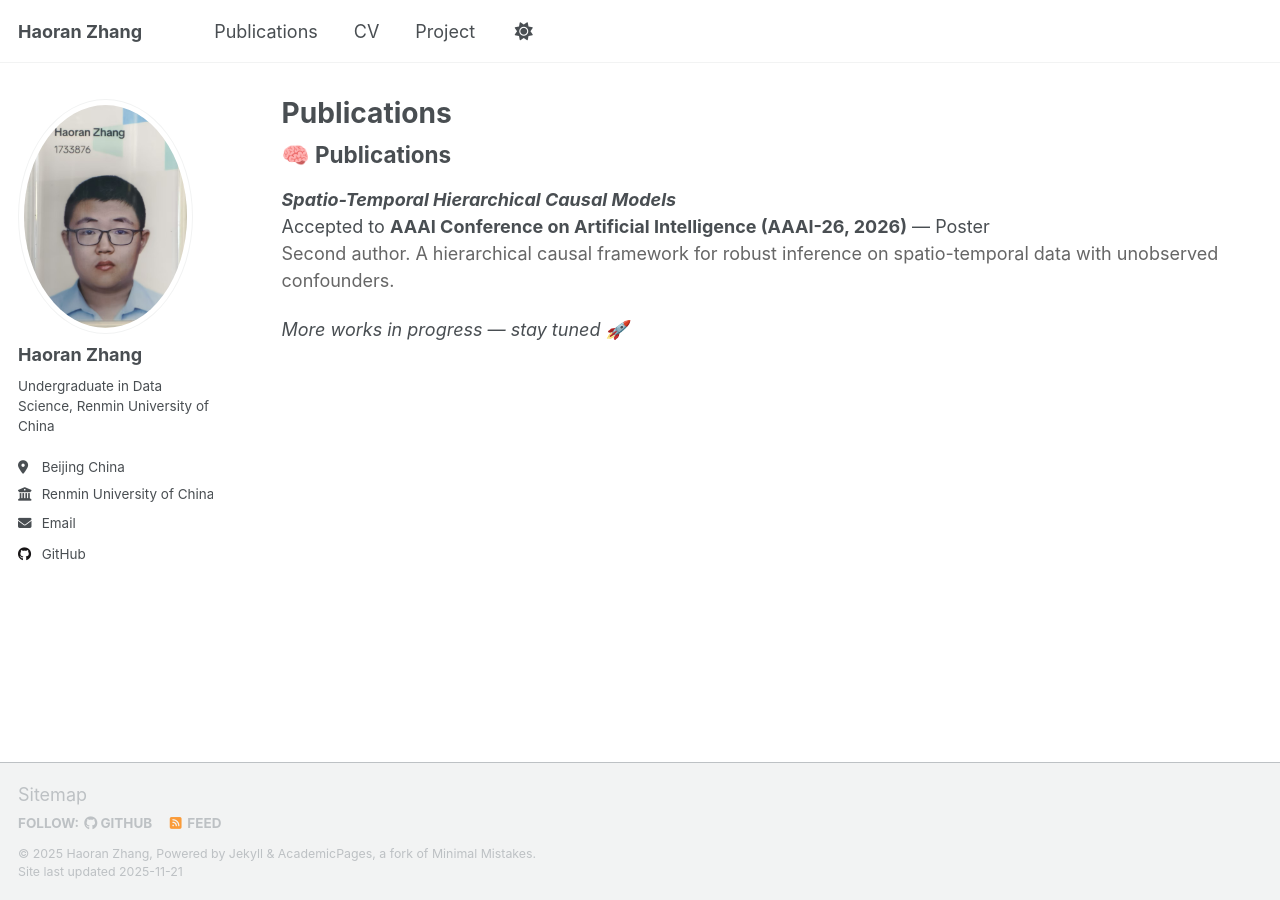
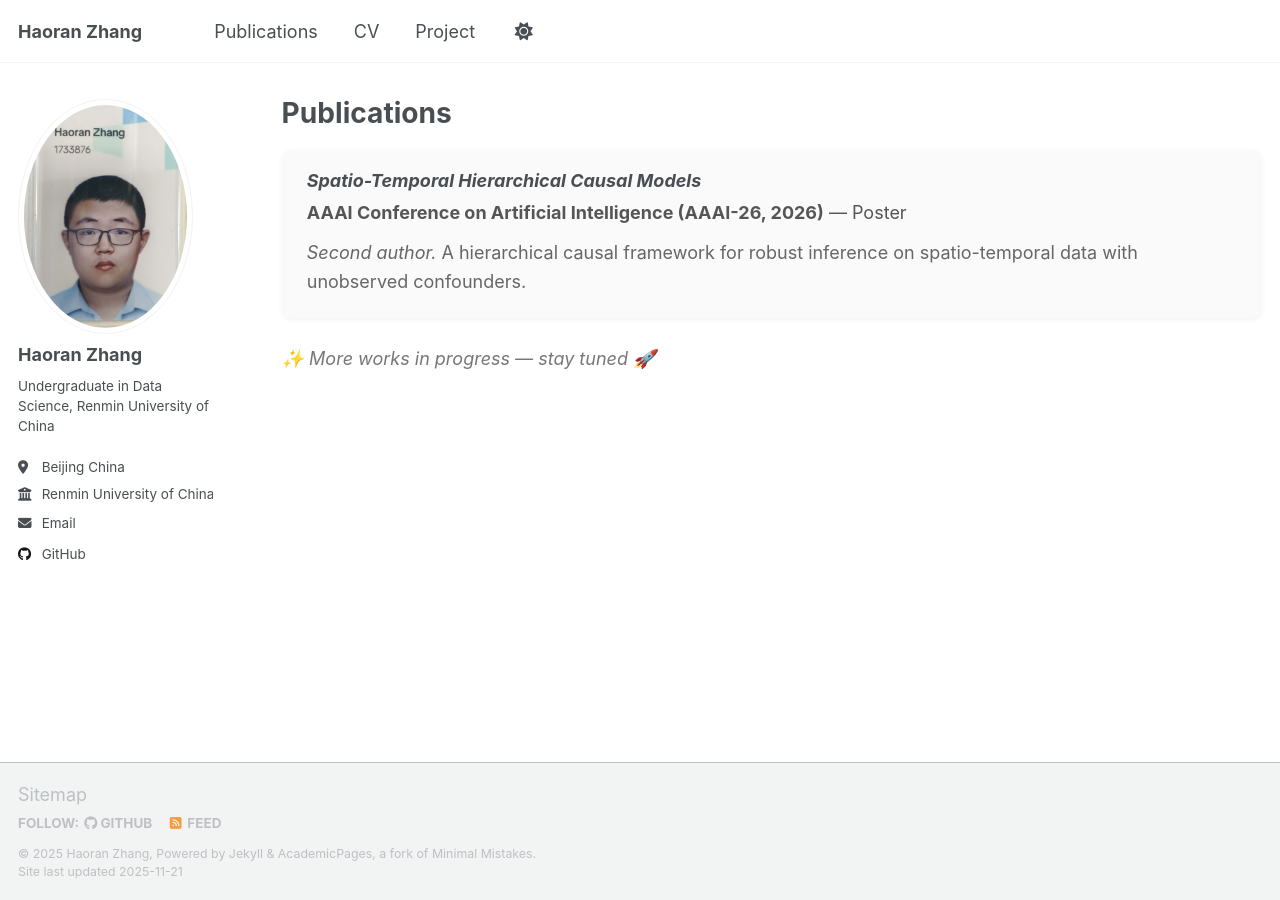
Before and after one commit to wuwufufu/wuwufufu.github.io, a Jekyll site: the page built from _pages/publications.html, in a window 1280 px wide. Built offline with Jekyll 4.4.1, drawn with Linux system fonts in a browser that asks for light colours; a script that is not in the unit is left out.

Commit message:
Revamp publications section layout and styling

```diff
--- a/_pages/publications.html
+++ b/_pages/publications.html
@@ -5,16 +5,21 @@ permalink: /publications/
 author_profile: true
 ---
 
-<div class="publications">
-  <h2 style="margin-top:0.5em;">🧠 Publications</h2>
+<section class="publications" style="margin-top: 1.2em; line-height: 1.6;">
 
-  <div class="pub-item" style="margin-bottom:1.2em;">
-    <p style="margin-bottom:0.3em;">
-      <strong><i>Spatio-Temporal Hierarchical Causal Models</i></strong><br>
-      <span>Accepted to <b>AAAI Conference on Artificial Intelligence (AAAI-26, 2026)</b> — Poster</span><br>
-      <span class="pub-note" style="color:#666;">Second author. A hierarchical causal framework for robust inference on spatio-temporal data with unobserved confounders.</span>
+  <div style="background-color: #fafafa; border-radius: 10px; padding: 1.2em 1.4em; margin-bottom: 1.5em; box-shadow: 0 2px 5px rgba(0,0,0,0.05);">
+    <h3 style="margin-top: 0; margin-bottom: 0.4em;">
+      <i>Spatio-Temporal Hierarchical Causal Models</i>
+    </h3>
+    <p style="margin: 0.2em 0 0.6em 0; color: #555;">
+      <strong>AAAI Conference on Artificial Intelligence (AAAI-26, 2026)</strong> — Poster
+    </p>
+    <p style="margin: 0; color: #666;">
+      <em>Second author.</em> A hierarchical causal framework for robust inference on spatio-temporal data with unobserved confounders.
     </p>
   </div>
 
-  <p><em>More works in progress — stay tuned 🚀</em></p>
-</div>
+  <p style="font-style: italic; color: #777; margin-top: 1em;">
+    ✨ More works in progress — stay tuned 🚀
+  </p>
+</section>
```
